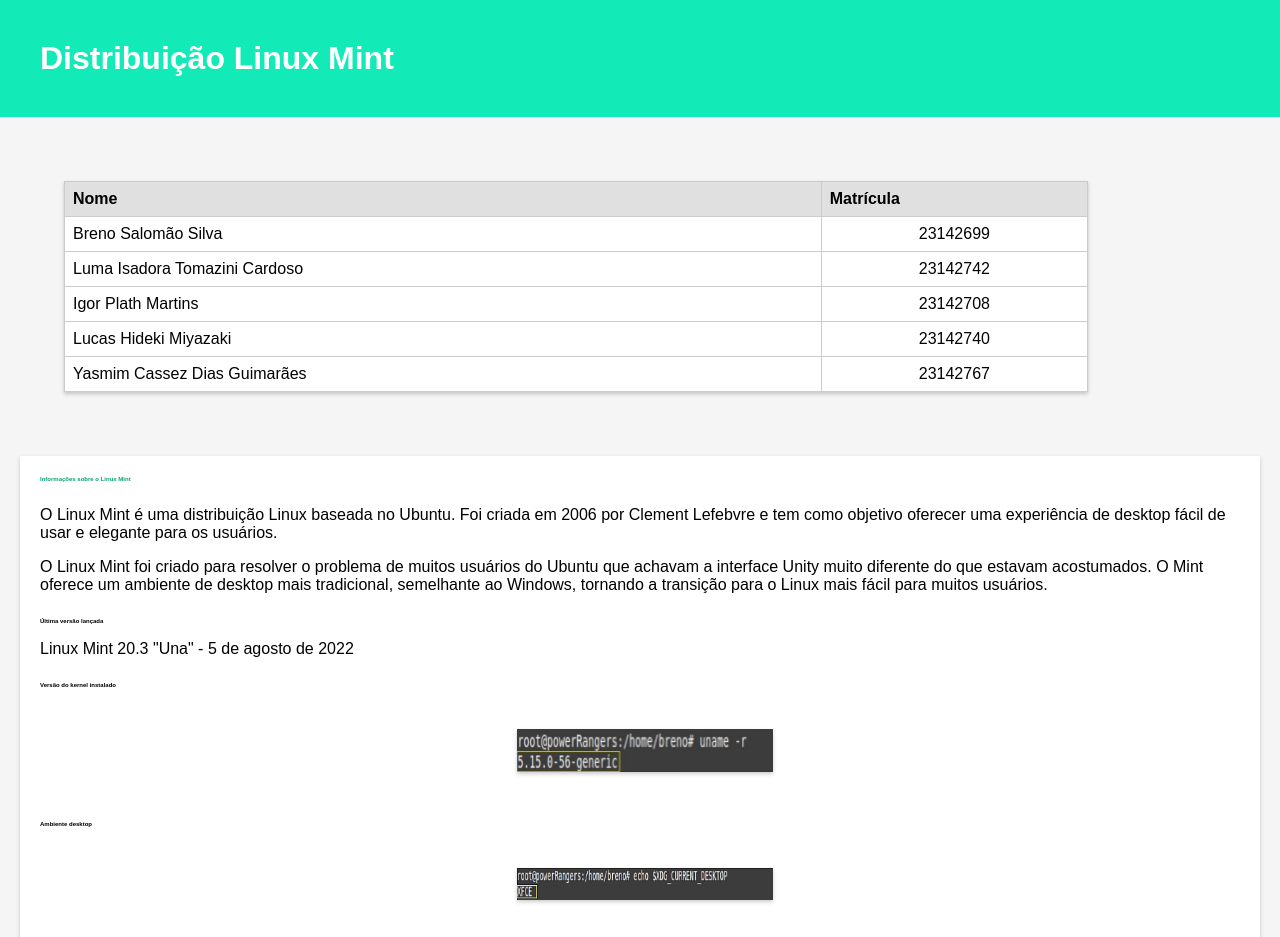
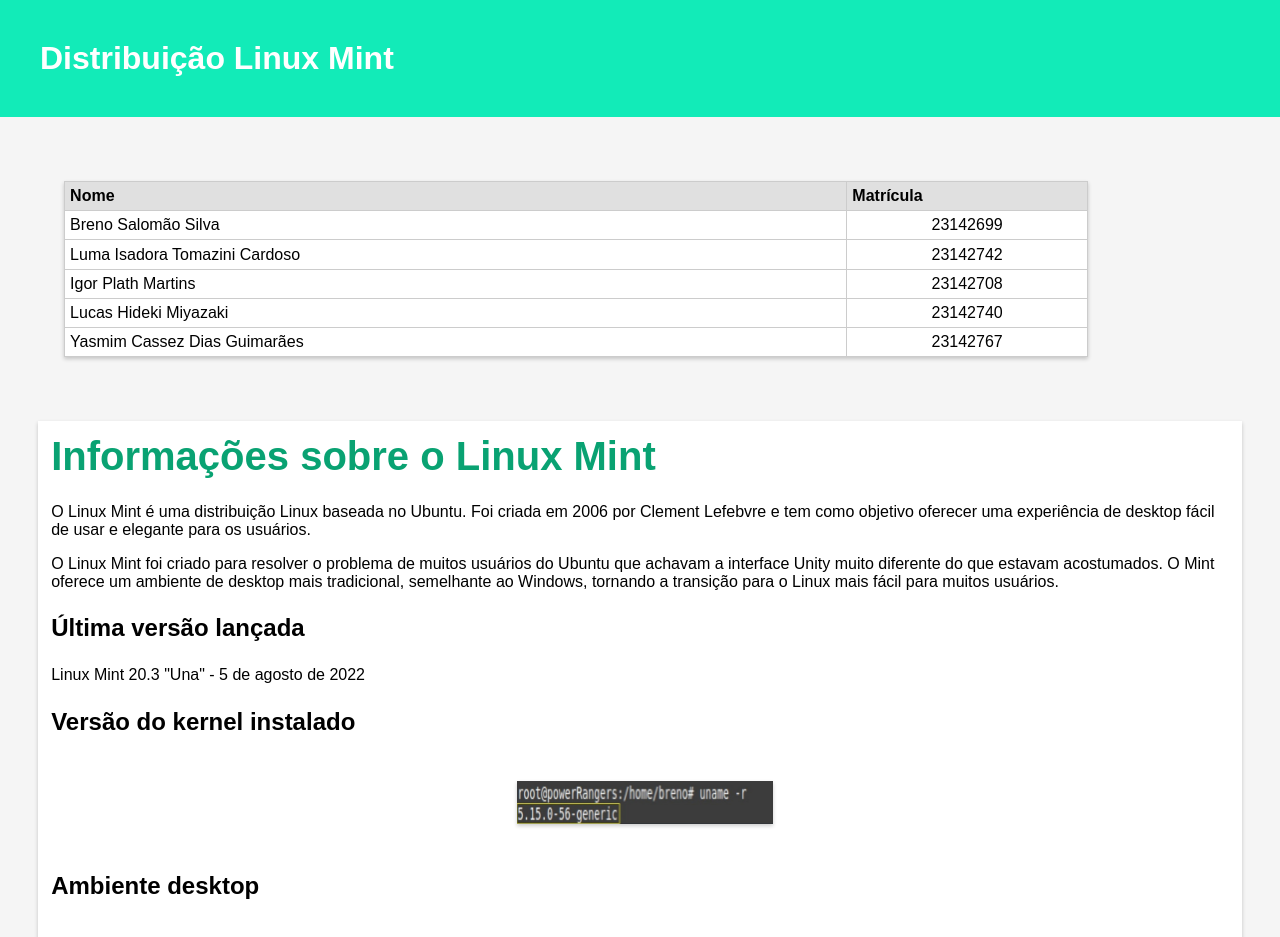
Before and after one commit to lucas-miyazaki/pesquisaDistroLinux, a plain HTML site: page index.html in a window 1280 px wide. Shown: the top 937 px of the page. Drawn offline with Linux system fonts and the light colour scheme.

Commit message:
atualização no css

```diff
--- a/_css/estilo.css
+++ b/_css/estilo.css
@@ -35,7 +35,7 @@ thead {
 /* Estilo para as células da tabela */
 td, th {
   border: 1px solid #ccc;
-  padding: 8px;
+  padding: 0.5%;
   text-align: left;
 }
 
@@ -46,24 +46,24 @@ td:nth-child(2) {
 
 /* Estilo para a seção de informações sobre o Linux Mint */
 section {
-  margin: 20px;
+  margin: 3%;
   background-color: #fff;
   box-shadow: 0 2px 4px rgba(0,0,0,0.2);
-  padding: 20px;
+  padding: 1%;
 }
 
 /* Estilo para o título das seções */
 h2 {
   margin: 0;
   color: #09a272;
-  font-size: 5%;
+  font-size: 5vh;
   margin-bottom: 2%;
 }
 
 /* Estilo para os subtítulos das seções */
 h3 {
   margin-top: 2%;
-  font-size: 2%;
+  font-size: 3vh;
   font-weight: bold;
 }
 
```
